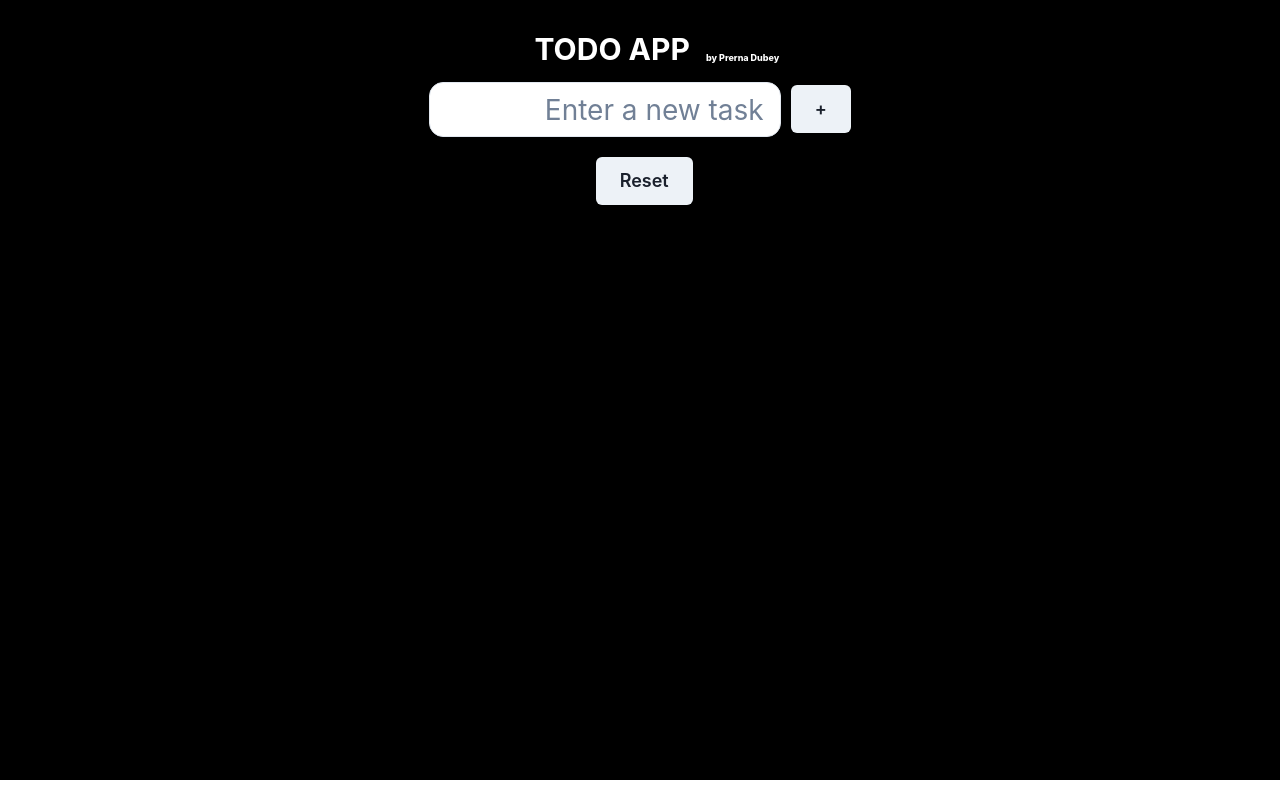
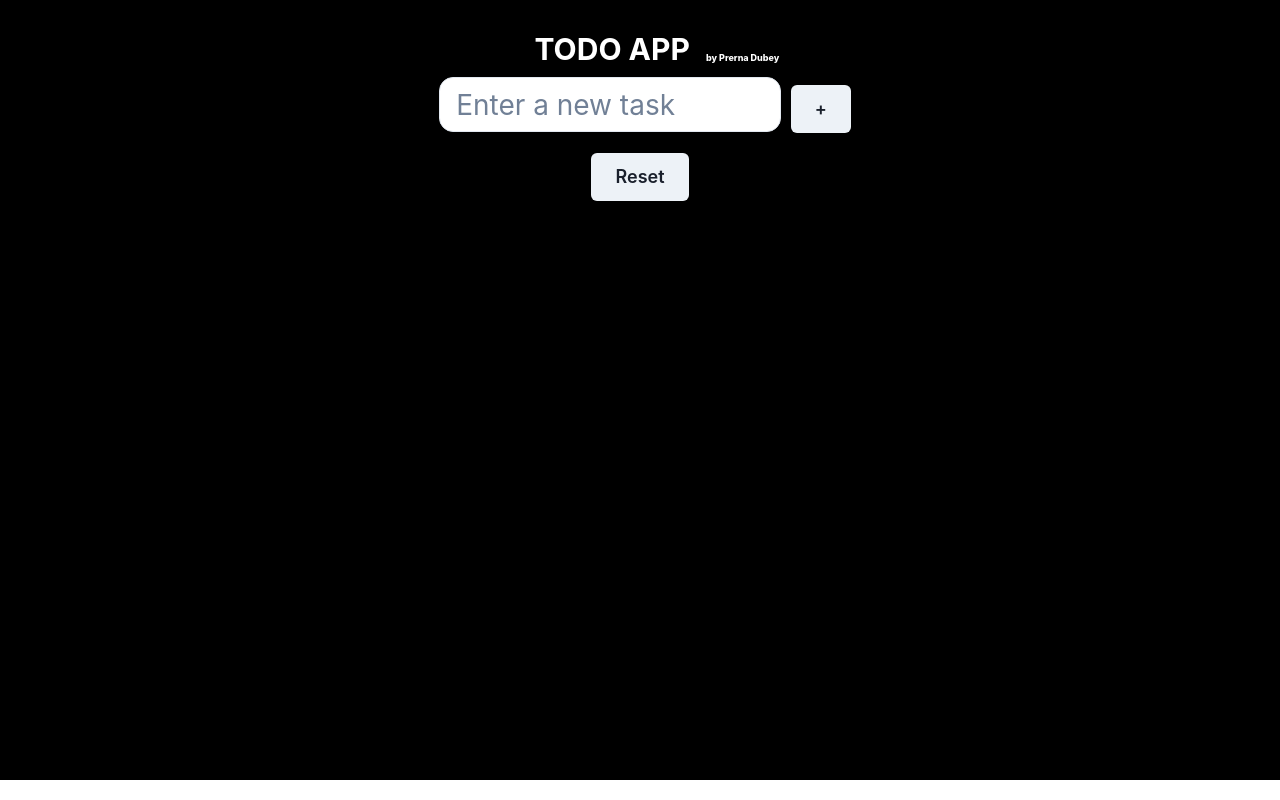
Before and after one commit to prerna1113/TodoApp, a React (Create React App) app in the folder todo-app/: page / in a window 1280 px wide. Built offline with nearby package versions, Linux system fonts and the light colour scheme.

Commit message:
completed

```diff
--- a/todo-app/src/Component/CSS/Todo.module.css
+++ b/todo-app/src/Component/CSS/Todo.module.css
@@ -11,9 +11,8 @@
 .input {
     width:33%;
     margin:auto;
+    color:black;
 
-
-    color:black;
 
 }
 
@@ -60,7 +59,7 @@
 .liBox {
     margin-left: 1%;
     text-align: center;
-    /* border: 1px solid red; */
+
     width:100%;
 
 }
@@ -68,17 +67,20 @@
 .li {
     width: 100%;
     height: 55px;
-
-    /* margin: auto; */
     border: 1px solid white;
     background-color: white;
-    margin-top: 20px;
+    /* margin-left: 20px; */
+
     border-radius: 18px;
     font-size: 20px;
     text-align: start;
 
+    margin-top: 20px;
+    /* margin-left: 20px; */
+    padding: 10px;
+
     font-weight: 900;
-    border:1px solid red
+    /* border:1px solid red */
 
 
 }
--- a/todo-app/src/Component/TodoApp.jsx
+++ b/todo-app/src/Component/TodoApp.jsx
@@ -51,17 +51,22 @@ function TodoApp() {
               e.target.reset();
             }}>
             <Box
-              style={{ display: "flex" }}>
+              style={{ display: "flex",
+               }}>
 
 
               <Input
                 style={{
                   backgroundColor: "white",
+                  // margin:"auto",
                   borderRadius: "14px",
                   height: "55px",
                   fontSize: "28px",
-                  marginTop: "15px",
-                  textAlign:"end"
+                  marginTop:"10px",
+                  marginLeft:"10px"
+
+                  // marginTop: "15px",
+
 
                 }}
                 type="text"
@@ -78,12 +83,13 @@ function TodoApp() {
                   type="submit"> +</Button>
               </Box>
               </Box>
+
           </form>
 
 
 
           <Box  className={styles.liBox}>
-            <Box>
+
           <ul>
             {tasks.map((task, index) => (
               <li
@@ -92,34 +98,20 @@ function TodoApp() {
                 key={index}>
                 {task.text}
                 <Box
-                style={{
-                  border:"1px solid red",
-                  width:"20%",
-                  marginLeft:"80%"
 
-
-                  // margin
-                }}
                 >
                 <button
-                style={{
 
-                  border: "1px solid black",
-                  width:"100%",
-                  borderRadius:"14px",
-
-
-
-
-                }}
 
                   onClick={() => toggleDiv(index)
 
-                  }> -</button>
+                  }></button>
                   </Box>
                 {task.showDiv &&
                 <div
-                style={{ textDecoration : 'line-through'}}
+                style={{ textDecoration : 'line-through',
+                marginTop:"1px"
+              }}
                  >
                   {task.text}
 
@@ -148,7 +140,8 @@ function TodoApp() {
 
 
         </Box>
-      </Box>
+
+
 
     </div>
   );
```
